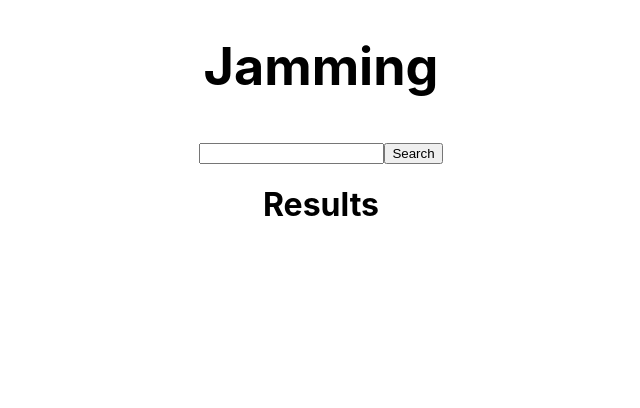
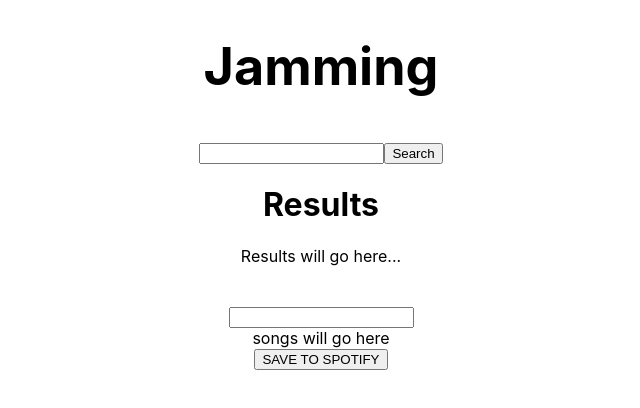
Before and after one commit to creyes25/Jamming, a React (Create React App) app: page / in a window 1280 px wide. Shown: the top 408 px of the page, without its empty margins (319-959 px from the left). Built offline with nearby package versions, Linux system fonts and the light colour scheme.

Commit message:
setup the Playlist component

```diff
--- a/src/App.js
+++ b/src/App.js
@@ -4,6 +4,8 @@ import './App.css';
 // components
 import SearchBar from './components/SearchBar/SearchBar';
 import SearchResults from './components/SearchResults/SearchResults';
+
+import Playlist from './components/Playlist/Playlist';
 
 function App() {
   const [searchVal, setSearchVal] = useState('')
@@ -19,6 +21,7 @@ function App() {
         <SearchBar handleSearchVal={handleSearchVal} />
       </header>
       <SearchResults />
+      <Playlist />
     </div>
   );
 }
--- /dev/null
+++ b/src/components/Playlist/Playlist.js
@@ -0,0 +1,34 @@
+import { useState } from "react";
+
+function Playlist(props) {
+  const [playlistName, setPlaylistName] = useState('')
+
+  const handlePlaylistNameChange = ({target}) => {
+    setPlaylistName(target.value)
+  }
+
+  const handleSubmit = (e) => {
+    e.preventDefault()
+    setPlaylistName('')
+
+  }
+
+  return (
+    <div>
+      <form onSubmit={handleSubmit}>
+        <input
+          type="text"
+          name='playlistName'
+          value={playlistName}
+          onChange={handlePlaylistNameChange}
+        />
+        <div>
+          songs will go here
+        </div>
+        <button type="submit">SAVE TO SPOTIFY</button>
+      </form>
+    </div>
+  )
+}
+
+export default Playlist;
--- a/src/components/SearchResults/SearchResults.js
+++ b/src/components/SearchResults/SearchResults.js
@@ -6,7 +6,10 @@ function SearchResults(props) {
     <div>
       <h1>Results</h1>
       <div>
-        {}
+        Results will go here...
+        <br/>
+        <br/>
+        <br/>
       </div>
     </div>
   )
```
